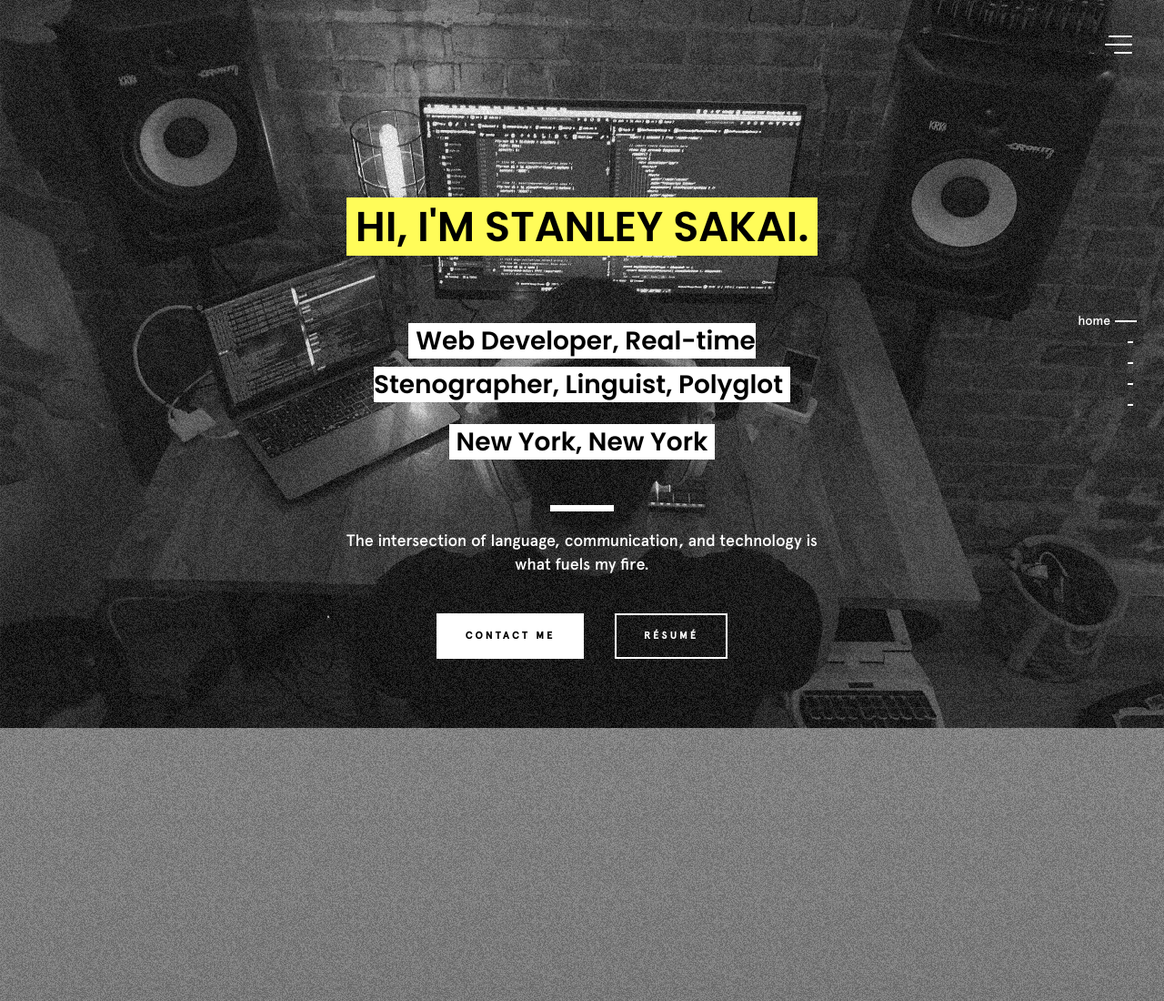
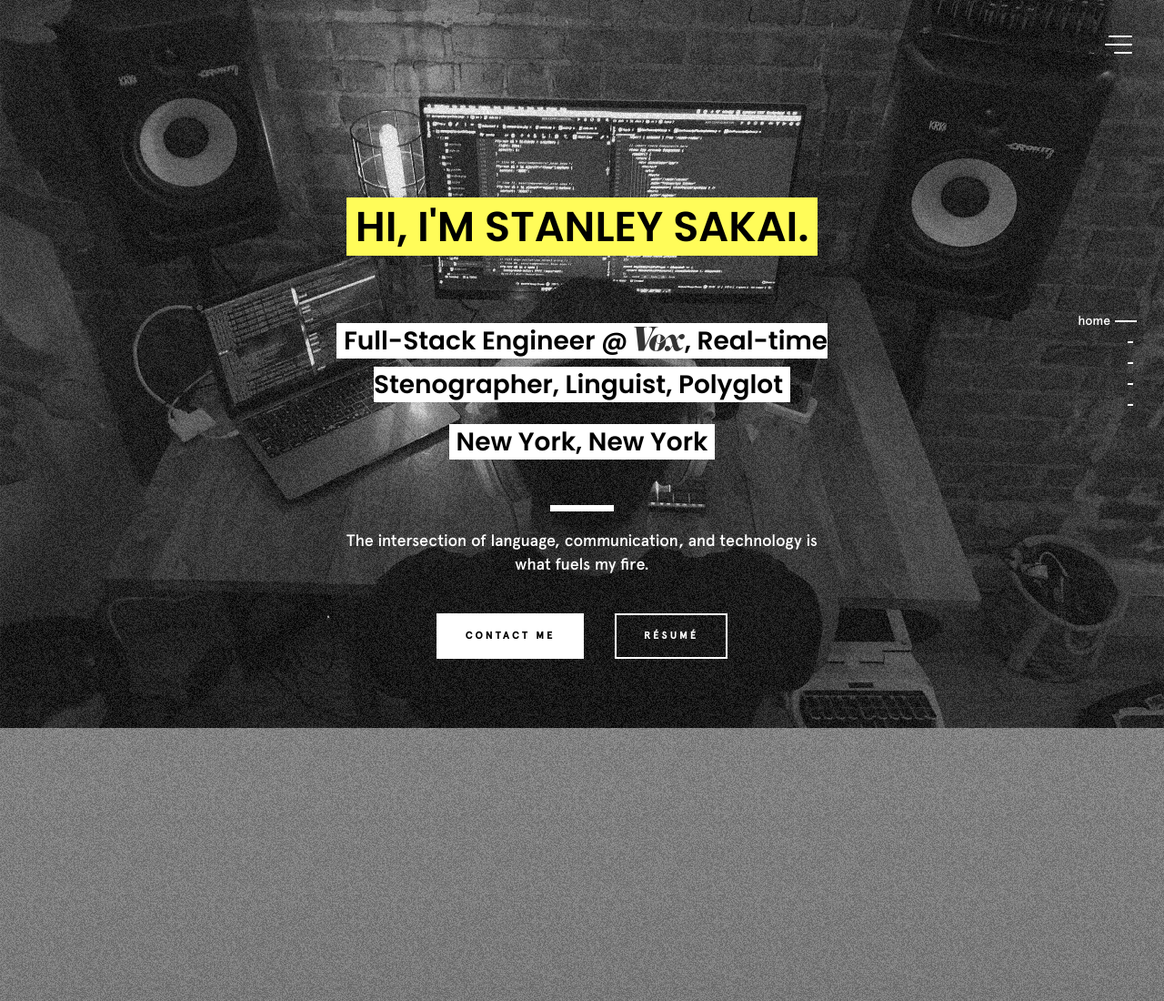
Before and after one commit to stanographer/stanographer-portfolio-page, a plain HTML site: page index.html in a window 1280 px wide. Shown: the top 1100 px of the page at 91% size. Drawn offline with Linux system fonts and the light colour scheme; files whose address does not match are found by name.

Commit message:
added vox

```diff
--- a/css/style.css
+++ b/css/style.css
@@ -1264,9 +1264,11 @@
     padding-left: 5px;
     padding-right: 5px;
   }
+
   .section-about .person-about {
     margin-left: 0;
   }
+
   #fp-nav {
     display: none !important;
   }
@@ -1289,3 +1291,8 @@
     padding-right: unset;
   }
 }
+
+.vox-logo {
+  max-width: 10%;
+    transform: translateY(-0.4rem);
+}
--- a/index.html
+++ b/index.html
@@ -52,7 +52,9 @@
                         </h1>
                         <h3>
                             <span class="slide-anim highlighted-white" data-anim-delay="2" data-anim-duration="500">
-                                Web Developer, Real-time Stenographer, Linguist, Polyglot</span>
+                                Full-Stack Engineer @ <a href="https://vox.com" title="Vox Media Inc.">
+                                <img src="img/vox_logo.svg" alt="Vox Logo" class="vox-logo"></a>, Real-time Stenographer, Linguist, Polyglot
+                            </span>
                             <br />
                             <span class="slide-anim highlighted-white"
                                   data-anim-delay="3"
```
Also changed, not shown: img/vox_logo.svg (added), 2 other files. Lines whose indentation alone changed are shown as unchanged.
